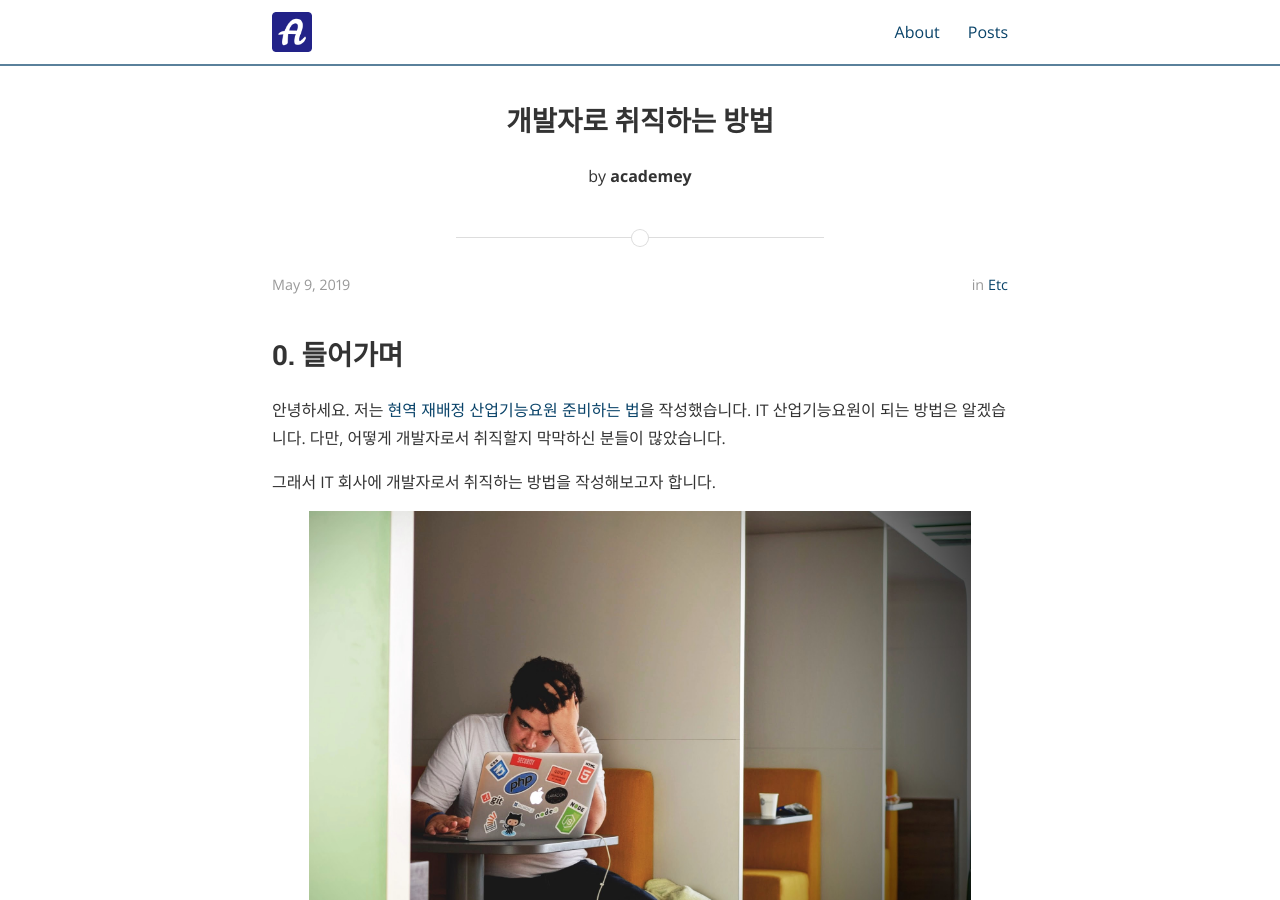
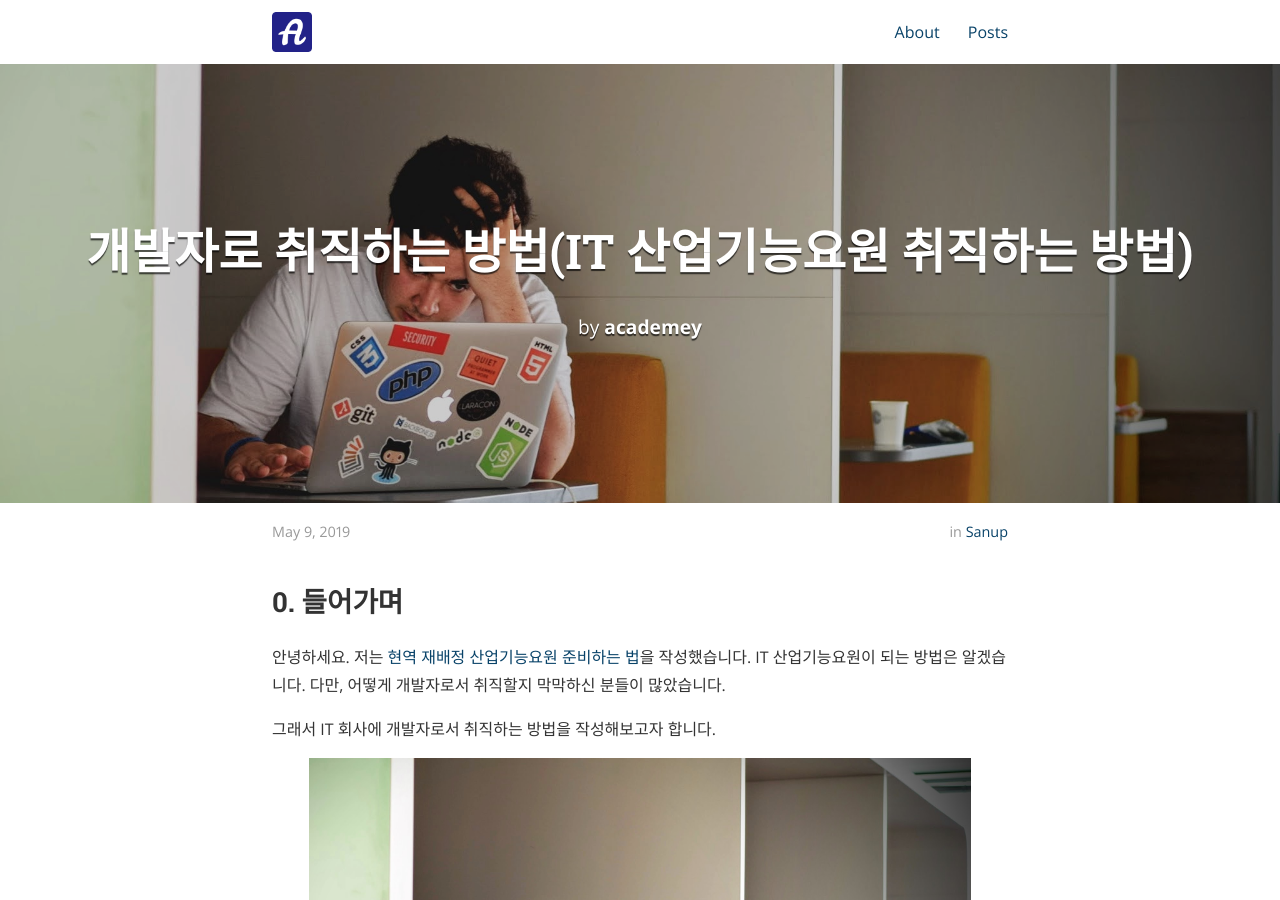
Before and after one commit to academey/academey.github.io, a Jekyll site: the page built from _posts/2019-05-09-how-to-get-job-as-developer.md, in a window 1280 px wide and 900 px high. Built offline with Jekyll 4.4.1, drawn with Linux system fonts in a browser that asks for light colours; nearby versions of some CDN libraries; comment, search, counter and statistics services are not loaded.

Commit message:
Add cover images

```diff
--- a/_posts/2019-05-09-how-to-get-job-as-developer.md
+++ b/_posts/2019-05-09-how-to-get-job-as-developer.md
@@ -1,8 +1,9 @@
 ---
 layout: post
-title: "개발자로 취직하는 방법"
+title: "개발자로 취직하는 방법(IT 산업기능요원 취직하는 방법)"
 author: academey
-categories: etc
+categories: sanup
+cover: "/assets/how-to-get-job-as-developer/fresh-developer.jpg"
 ---
 
 # 0. 들어가며
```
Also changed, not shown: _posts/2018-09-29-goondae.md (+1 -0 lines), _posts/2019-01-10-attendance-check-automator.md (+1 -0 lines), _posts/2019-05-07-recommend-and-change-jobs.md (+1 -0 lines).
